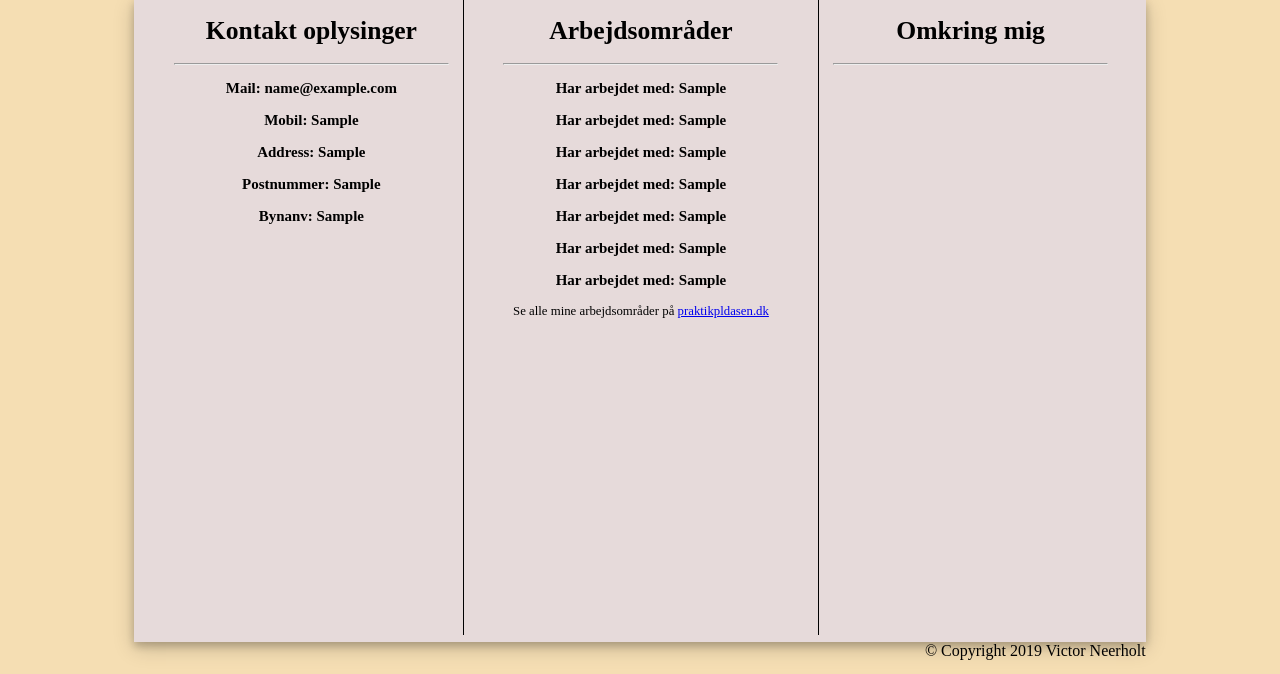
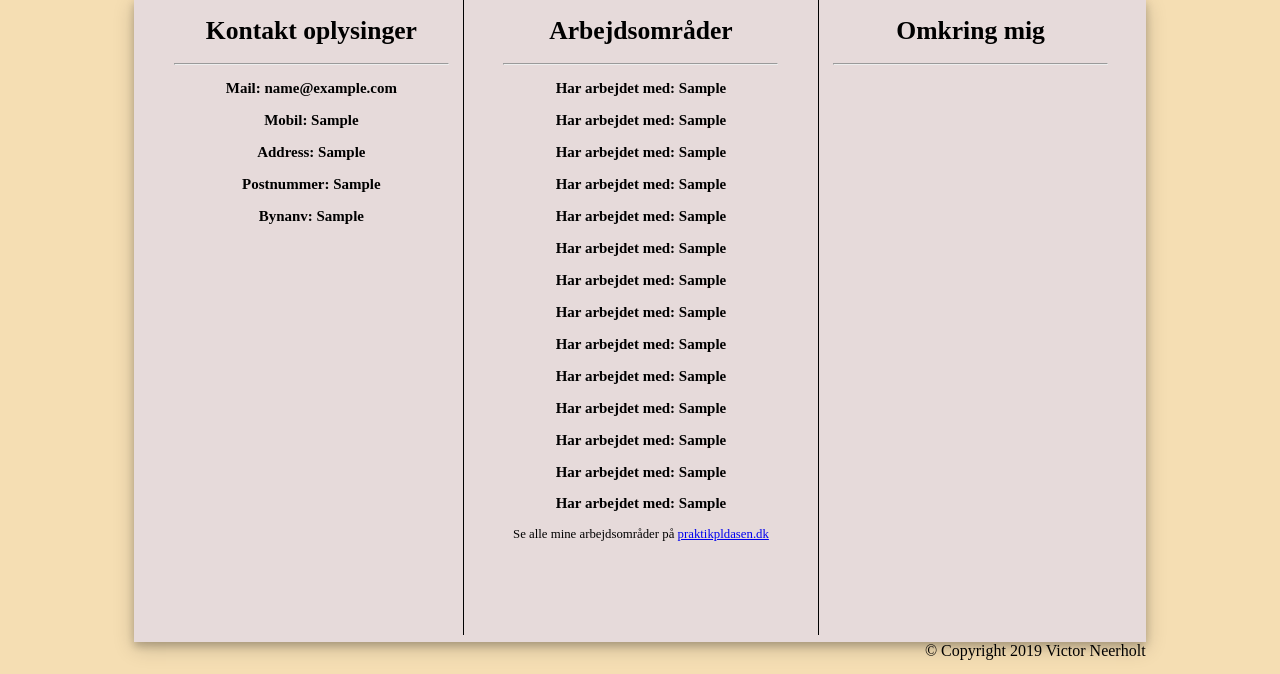
Before and after one commit to Neerholt/portfolie, a PHP site: page /kon.php in a window 1280 px wide. Shown: the part 126-800 px from the top of the page. Run offline with PHP 8.4, Linux system fonts and the light colour scheme; tables that the repository leaves empty or names only in its code hold one stand-in row (values such as "Sample post").

Commit message:
Jeg kan ikke huske hvad jeg har lavet

```diff
--- a/index.php
+++ b/index.php
@@ -26,10 +26,10 @@
             </div><!--Slutning på min nav, søge ord Nav nav-->
             <div id="mainform"><!--Starten på min mainform, søge ord mainform Mainform-->
 
+                <h1>This is test text.</h1>
 
 
 
-                  <font size="5%">This is test text.</font>
 
                 <!--Code the main funktion here-->
 
--- a/kon.php
+++ b/kon.php
@@ -62,13 +62,20 @@
 
                      if($data){
                          while ($row = mysqli_fetch_assoc($data)){
-                             echo '<center><h3>Har arbejdet med: '.$row['a'].'</h3></center>';
-                              echo '<center><h3>Har arbejdet med: '.$row['r'].'</h3></center>';
-                               echo '<center><h3>Har arbejdet med: '.$row['b'].'</h3></center>';
-                                echo '<center><h3>Har arbejdet med: '.$row['e'].'</h3></center>';
-                                 echo '<center><h3>Har arbejdet med: '.$row['j'].'</h3></center>';
-                                  echo '<center><h3>Har arbejdet med: '.$row['d'].'</h3></center>';
-                                   echo '<center><h3>Har arbejdet med: '.$row['t'].'</h3></center>';
+                             echo '<center><h3>Har arbejdet med: '.$row['a'].'</h3></center>';//1
+                              echo '<center><h3>Har arbejdet med: '.$row['r'].'</h3></center>';//2
+                               echo '<center><h3>Har arbejdet med: '.$row['b'].'</h3></center>';//3
+                                echo '<center><h3>Har arbejdet med: '.$row['e'].'</h3></center>';//4
+                                 echo '<center><h3>Har arbejdet med: '.$row['j'].'</h3></center>';//5
+                                  echo '<center><h3>Har arbejdet med: '.$row['d'].'</h3></center>';//6
+                                   echo '<center><h3>Har arbejdet med: '.$row['t'].'</h3></center>';//7 Test punkt
+                                    echo '<center><h3>Har arbejdet med: '.$row['t'].'</h3></center>';//8
+                                     echo '<center><h3>Har arbejdet med: '.$row['t'].'</h3></center>';//9
+                                      echo '<center><h3>Har arbejdet med: '.$row['t'].'</h3></center>';//10
+                                       echo '<center><h3>Har arbejdet med: '.$row['t'].'</h3></center>';//11
+                                        echo '<center><h3>Har arbejdet med: '.$row['t'].'</h3></center>';//12
+                                         echo '<center><h3>Har arbejdet med: '.$row['t'].'</h3></center>';//13
+                                          echo '<center><h3>Har arbejdet med: '.$row['t'].'</h3></center>';//14
                                     echo '<center><p>Se alle mine arbejdsområder på <a href="https://www.praktikpladsen.dk/">praktikpldasen.dk</a></p></center>';
 
                          }
--- a/stylecss.css
+++ b/stylecss.css
@@ -4,7 +4,6 @@ body{
     /*background-image: url("img/hjemmesidebaggrund.JPG");*/
     width: auto;
     height: auto;
-
 }
 
 /*Stylesheet for min container*/
```
Also changed, not shown: Opdaterkon.php (+8 -8 lines).
